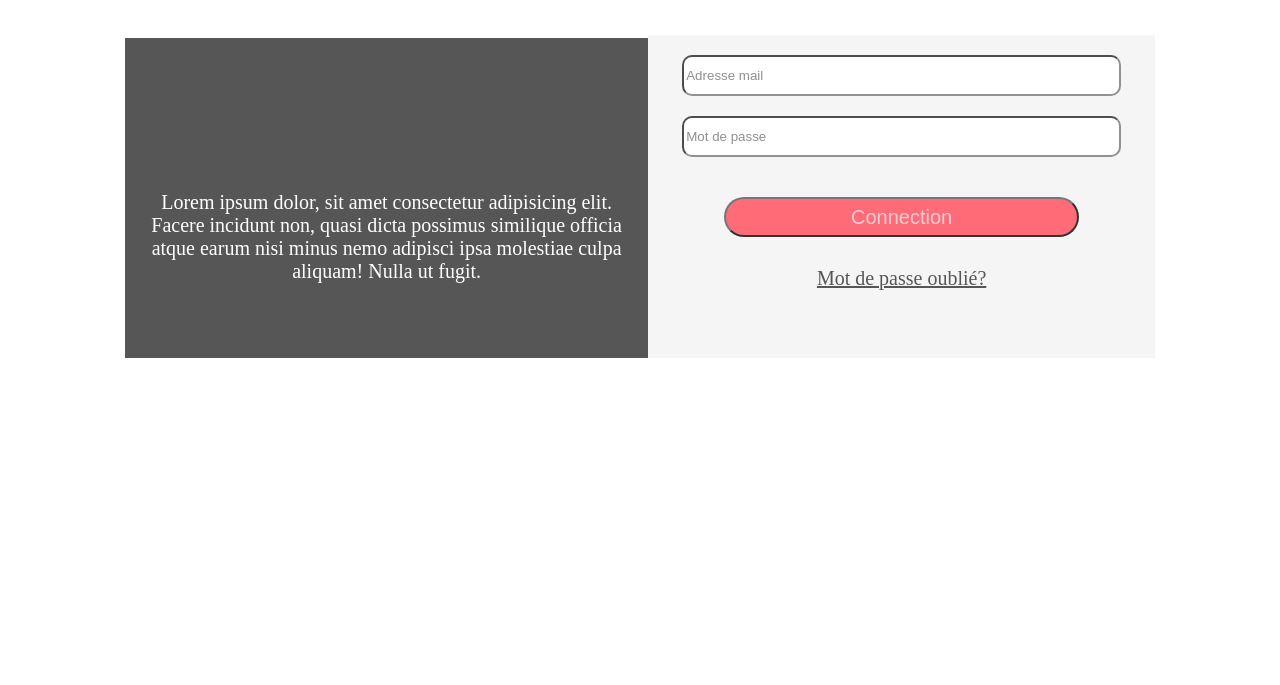
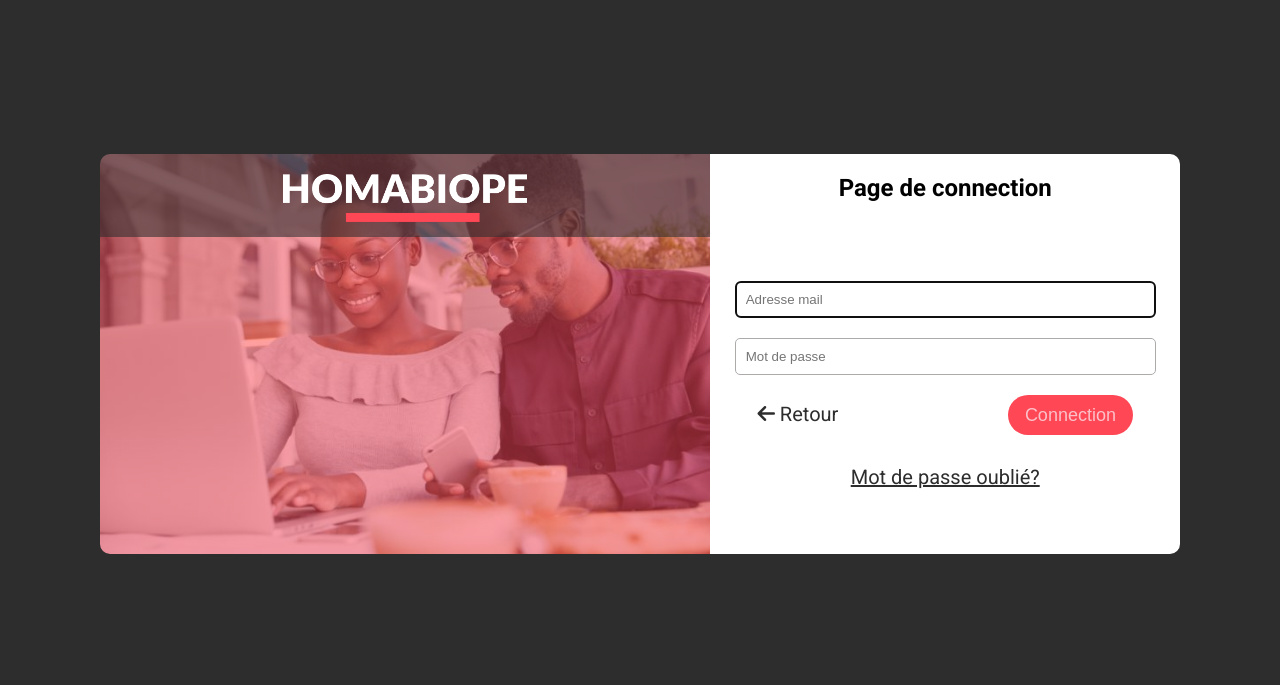
Before and after one commit to christoli/homabiope, a plain HTML site: page connection/page-de-connection.html in a window 1280 px wide. Drawn offline with Linux system fonts and the light colour scheme.

Commit message:
mis a jour des fichiers de connection, de creation de compte, d'historique, et du dashboord

```diff
--- a/connection/page-de-connection.css
+++ b/connection/page-de-connection.css
@@ -1,47 +1,45 @@
+@import url('https://fonts.googleapis.com/css2?family=Roboto:ital,wght@0,100;0,300;0,400;0,500;0,700;0,900;1,100;1,300;1,400;1,500;1,700;1,900&display=swap%27');
+
+body {
+    font-family: 'Roboto', sans-serif;
+    background-color: #2d2d2d;
+    margin: 0px;
+    padding: 0px;
+}
 .big-container{
-    padding: 20px;
-    background-image: url(HomaBiope-Croquis/images/bernd-klutsch-nE2HV5AUXFo-unsplash.jpg);
+    background-image: linear-gradient(rgba(255, 71, 86, 0.5), rgba(255, 71, 86, 0.5)), url(/HomaBiope-Croquis/images/search-information-internet-via-portable-laptop-computer-mobile-version.jpg);
     background-size: cover;
+    padding-bottom: 10%;
 }
-.black-color{
-    background-color: #2d2d2d;
-    opacity: 0.8;
-    margin: 10px;
-    height: 620px;
+
+.logo {
+    width: 100%;
+    text-align: center;
+    background-color: #2d2d2d95;
+    padding-bottom: 10px ;
+    margin-bottom: 30px;
 }
-.logo{
-    width: 90%;
-    height: 90px;
-    margin: auto;
-    margin-bottom: 12%;
-
+.logo img {
+    width: 40%;
+    margin-top: 20px;
 }
-.logo img{
-    margin-top: 20px ;
-    width: 100%;
-
-}
-.lorem{
-    margin-top: 10px;
+.form-container {
+    margin-top: 20px;
     width: 90%;
     margin: auto;
+    background-color: white;
+    border-radius: 0px 10px 10px 0px;
+}
+h2 {
     text-align: center;
-    color: white;
-    font-size: 20px;
 }
 
-.form-container{
-    background-color:#f3f3f3 ;
-    margin: 20px auto;
-    width: 90%;
-    height: 300px;
-
-}
 .email input, .password input{
     margin-bottom: 20px;
     width: 85%;
-    height: 35px;
-    border-radius: 10px;
+    border-radius: 5px;
+    border: 1px solid #adaaaa;
+    padding: 10px;
 }
 .email, .password{
     text-align: center;
@@ -49,11 +47,30 @@
 .email input{
     margin-top: 20px;
 }
+.inscription-item{
+    display: flex;
+    align-items: baseline;
+    width: 80%;
+    margin: auto;
+}
+.inscription{
+    width: 100%;
+        text-align: right;
+}
+.back{
+    text-align: left;
+    width: 50%;
+}
+.back a{
+    text-decoration: none;
+    color: #2d2d2d;
+}
 button{
+    border: none;
     border-radius: 20px;
-    width: 70%;
+    width: 50%;
     height: 40px;
-    font-size: 20px;
+    font-size: 18px;
     background-color:  #ff4756;
     color: #fcc0c8;
 }
@@ -69,6 +86,7 @@ button:hover{
     margin-top: 10px;
     text-align: center;
     margin-top: 30px;
+    padding-bottom: 40px;
 }
 a{
     font-size: 20px;
@@ -78,27 +96,33 @@ a:hover{
 color: #ff4756;
 }
 @media only screen and (min-width:730px){
-    .black-color{
-        height: 710px;
+    .form-container {
+        max-width: 550px;
     }
 }
-@media only screen and (min-width:1024px){
-    .black-color{
-        height: 320px;
+@media only screen and (min-width:992px){
+    .big-container {
+        background: none;
+        max-width: 1080px;
+        margin: auto;
+        margin-top: 12%;
+    }
+    .logo-and-form-container{
+        height: 400px ;
         display: flex;
     }
-    .form-container{
-        margin-top: -3px;
-        height: 323px;
-        width: 150%;
+    .form-container {
+        width: 100%;
+        height: 400px;
+
     }
-    .lorem{
-        margin-top: 13px;
+    .logo-container {
+        background-image: linear-gradient(rgba(255, 71, 86, 0.5), rgba(255, 71, 86, 0.5)), url(/HomaBiope-Croquis/images/search-information-internet-via-portable-laptop-computer.jpg);
+        background-size: cover;
+        border-radius: 10px 0px 0px 10px;
+        width: 130%;
     }
-    .big-container{
-        max-width: 1050px;
-        margin: auto;
+    .email{
+        padding-top: 40px;
     }
-
-
 }
--- a/connection/page-de-connection.html
+++ b/connection/page-de-connection.html
@@ -5,32 +5,40 @@
     <meta name="viewport" content="width=device-width, initial-scale=1.0">
     <title>page-de-connection</title>
     <link rel="stylesheet" href="page-de-connection.css">
+    <link rel="stylesheet" href="https://cdnjs.cloudflare.com/ajax/libs/font-awesome/6.1.1/css/all.min.css"
+        integrity="sha512-KfkfwYDsLkIlwQp6LFnl8zNdLGxu9YAA1QvwINks4PhcElQSvqcyVLLD9aMhXd13uQjoXtEKNosOWaZqXgel0g=="
+        crossorigin="anonymous" referrerpolicy="no-referrer" />
 </head>
 
 <body>
 
     <div class="big-container">
-        <div class="black-color">
-            <div class="backgrownd-image-container">
+        <div class="logo-and-form-container">
+            <div class="logo-container">
                 <div class="logo" >
-                    <a href="###"> <img src="HomaBiope-Croquis/Logo/logo-homabiope-blanc.png" alt="" width="100%"></a>
+                    <a href="###"> <img src="/HomaBiope-Croquis/Logo/logo-homabiope-blanc.png" alt="" width="100%"></a>
                 </div>
-                <div class="lorem">
-                    Lorem ipsum dolor, sit amet consectetur adipisicing elit. Facere incidunt non,
-                    quasi dicta possimus similique officia atque
-                    earum nisi minus nemo adipisci ipsa molestiae culpa aliquam! Nulla ut fugit.
-                </div>
+
             </div>
             <div class="form-container">
                 <form action="">
+                    <h2>Page de connection</h2>
                     <div class="email">
-                        <input type="email" name="" id="" placeholder="Adresse mail">
+                        <input type="email" name="" id="" placeholder="Adresse mail" autofocus required>
                     </div>
                     <div class="password">
-                        <input type="password" placeholder="Mot de passe">
+                        <input type="password" placeholder="Mot de passe" autofocus required>
                     </div>
-                    <div class="connection">
-                        <button>Connection</button>
+                    <div class="inscription-item">
+                        <div class="back">
+                            <a href="#">
+                                <i class="fa-solid fa-arrow-left"></i><span>&nbsp;Retour</span>
+                            </a>
+                        </div>
+                        <div class="inscription">
+                            <button>Connection</button>
+                        </div>
+
                     </div>
                     <div class="forgot-password">
                         <a href="##"> Mot de passe oublié?</a>
--- a/creation de compte/sign-up.css
+++ b/creation de compte/sign-up.css
@@ -8,16 +8,14 @@ body {
 }
 
 .big-container {
-    background-image: linear-gradient(rgba(255, 71, 86, 0.5), rgba(255, 71, 86, 0.5)), url(HomaBiope-Croquis/images/search-information-internet-via-portable-laptop-computer-mobile-version.jpg);
+    background-image: linear-gradient(rgba(255, 71, 86, 0.5), rgba(255, 71, 86, 0.5)), url(/HomaBiope-Croquis/images/search-information-internet-via-portable-laptop-computer-mobile-version.jpg);
     background-size: cover;
     padding-bottom: 10%;
 }
-
 h2 {
     text-align: center;
     padding: 10px;
 }
-
 .logo img {
     width: 40%;
     margin-top: 20px;
@@ -30,7 +28,6 @@ h2 {
     padding-bottom: 10px;
 }
 .form-container {
-    margin-top: 20px 0px 20px 0px;
     width: 90%;
     margin: auto;
     background-color: white;
@@ -39,18 +36,14 @@ h2 {
 
 .name-container {
     margin-top: 30px;
-
 }
-
 .name,
 .email,
 .password,
 .tel,
-.adress,
-.inscription {
+.adress {
     text-align: center;
 }
-
 .name input,
 .email input,
 .password input,
@@ -62,11 +55,9 @@ h2 {
     border: 1px solid #adaaaa;
     padding: 10px;
 }
-
 .name input {
     margin-top: 15px;
 }
-
 .inscription button {
     border-radius: 20px;
     border: none;
@@ -77,8 +68,28 @@ h2 {
     color: #fcc0c8;
     margin-top: 20px;
     margin-bottom: 40px;
-
 }
+.inscription-item{
+    display: flex;
+    align-items: baseline;
+    width: 80%;
+    margin: auto;
+}
+.inscription{
+    width: 100%;
+        text-align: right;
+}
+.back{
+    text-align: left;
+    width: 50%;
+}
+.back a{
+    text-decoration: none;
+    color: #2d2d2d;
+}
+a:hover{
+    color: #ff4756;
+    }
 
 button:hover {
     transform: scale(1, 1.3);
@@ -91,7 +102,6 @@ button:hover {
     height: 35px;
     margin: auto;
 }
-
 .male-female-container {
     display: flex;
     justify-content: space-around;
@@ -109,7 +119,7 @@ button:hover {
         background: none;
         max-width: 1080px;
         margin: auto;
-        margin-top: 18%;
+        margin-top: 12%;
 
     }
     .form-container {
@@ -117,7 +127,7 @@ button:hover {
     }
 
     .logo-container {
-        background-image: linear-gradient(rgba(255, 71, 86, 0.5), rgba(255, 71, 86, 0.5)), url(HomaBiope-Croquis/images/search-information-internet-via-portable-laptop-computer.jpg);
+        background-image: linear-gradient(rgba(255, 71, 86, 0.5), rgba(255, 71, 86, 0.5)), url(/HomaBiope-Croquis/images/search-information-internet-via-portable-laptop-computer.jpg);
         background-size: cover;
         border-radius: 10px 0px 0px 10px;
         width: 50%;
@@ -149,6 +159,5 @@ button:hover {
     .email input,
     .adress input {
         width: 100%;
-
     }
 }
--- a/historique/page-historique.css
+++ b/historique/page-historique.css
@@ -1,41 +1,46 @@
+@import url('https://fonts.googleapis.com/css2?family=Roboto:ital,wght@0,100;0,300;0,400;0,500;0,700;0,900;1,100;1,300;1,400;1,500;1,700;1,900&display=swap%27');
+
+body {
+    font-family: 'Roboto', sans-serif;
+    background-color: #2d2d2d;
+    margin: 0px;
+    padding: 0px;
+}
 .big-container{
-    padding: 10px;
-    background-image: url(HomaBiope-Croquis/images/bernd-klutsch-nE2HV5AUXFo-unsplash.jpg);
+    background-image: linear-gradient(rgba(255, 71, 86, 0.5), rgba(255, 71, 86, 0.5)), url(/HomaBiope-Croquis/images/search-information-internet-via-portable-laptop-computer-mobile-version.jpg);
     background-size: cover;
+    padding-bottom: 10%;
 }
-.black-color{
-    background-color: #2d2d2d;
-    opacity: 0.8;
-    margin: 10px;
-    height: 680px;
+.logo img {
+    width: 70%;
+    margin-top: 20px;
+    margin-left:20px ;
 }
-.logo{
-    width: 30%;
-    height: 90px;
-
+.logo {
+    width: 100%;
 }
-.logo img{
-    margin: 10px 0px 20px 5%;
-    width: 90%;
-    height: 60%;
-}
-.header-container{
+header{
     display: flex;
-
+    background-color: #2d2d2d95;
+    align-items: center;
+    font-size: 20px;
+    color: #2d2d2d95;;
 }
 .menu-bar{
     display: flex;
     justify-content: space-around;
 }
 .request a, .historique a,.compte a{
-    color: rgb(207, 201, 201);
+    color: white;
     text-decoration: none;
-
+    font-size: 15px;
 }
 .request a, .historique a{
-    margin-left: 10%;
-    padding: 1px;
+    margin-right: 10px;
 }
+a:hover{
+    color: #ff4756;
+    }
 .menus-bar{
     width: 60%;
 }
@@ -43,50 +48,52 @@
     text-align: center;
     margin-top: 20px;
 }
-.header-container{
-    align-items: center;
-    font-size: 20px;
-    color: rgb(207, 201, 201);
-}
 h2{
     text-align: center;
-    color: rgb(207, 201, 201);
+    color: #110d0d95;
+    padding-top: 20px;
 }
 .table-container{
-    color:rgb(207, 201, 201);
+    color:#110d0d95;
     margin-left: 15px;
 }
 td{
-    /* width:13.5% ; */
     height: 50px;
-    border: 1px solid white;
+    border: 1px solid #2d2d2d95;;
 }
 th{
-    /* width: 15%; */
     height: 30px;
-    border: 1px solid white;
+    border: 1px solid #2d2d2d95;
 }
 .eye{
     margin: 10px 0px 10px 10%;
-    color:rgb(207, 201, 201);
+    color:#2d2d2d95;;
 }
 .delete{
     margin: 17%;
-    color:rgb(207, 201, 201);
+    color:#2d2d2d95;;
 }
 .copyright{
     text-align: center;
     margin-top: 20px;
     font-size: 25px;
-    color:rgb(207, 201, 201);
+    color:#2d2d2d95;
+    padding-bottom: 5%;
 }
-.copyright{
-    text-align: center;
-    margin-top: 20px;
-    font-size: 25px;
-    color:rgb(207, 201, 201);
+.white-backgrowd{
+    background-color: white;
+    width: 90%;
+    margin: auto;
 }
-@media only screen and (min-width:1024px){
+@media only screen and (min-width: 700px){
+    .logo img{
+        max-width: 350px;
+    }
+    .request a, .historique a,.compte a{
+        font-size: 27px;
+    }
+}
+@media only screen and (min-width:992px){
     .menu-bar{
         width: 47%;
         justify-content: space-between;
@@ -97,7 +104,7 @@ th{
         font-size: 28px;
     }
     .request a, .historique a{
-        margin-left: 0;
+        margin-right:20px;
         padding: 0;
     }
     .historique a{
@@ -118,12 +125,10 @@ th{
     th{
         font-size: 30px;
     }
-    .black-color{
-        height: 750px;
-    }
     .big-container{
         max-width: 1050px;
         margin: auto;
     }
 
+
 }
--- a/traitement des données/traitement-des-données.css
+++ b/traitement des données/traitement-des-données.css
@@ -3,34 +3,39 @@
 
 body {
     font-family: 'Roboto', sans-serif;
-
     margin: 0px;
     padding: 0px;
+    background-color: #2d2d2d;
 }
 .big-container{
-
+        background-image: linear-gradient(rgba(255, 71, 86, 0.5), rgba(255, 71, 86, 0.5)), url(/HomaBiope-Croquis/images/search-information-internet-via-portable-laptop-computer-mobile-version.jpg);
+        background-size: cover;
+        padding-bottom: 10%;
 }
 .logo img {
-    width: 90%;
-    margin-top: 20px;
+    width: 70%;
+    margin-top: 0px;
+    margin-left:20px ;
 }
-
 .logo {
-    width: 45%;
-    text-align: center;
-    padding-bottom: 10px;
+    width: 100%;
 }
 .header-container{
     display: flex;
+    background-color: #2d2d2d95;
+    padding-top: 20px;
+    padding-bottom: 20px;
+    align-items: center;
+    font-size: 20px;
 }
 .menu-bar{
     display: flex;
     justify-content: space-around;
 }
 .request a, .list a,.profile a{
-   color: #2d2d2d95;
+   color: white;
     text-decoration: none;
-
+    padding: 8px;
 }
 .menus-bar{
     width: 60%;
@@ -39,15 +44,10 @@ body {
     text-align: center;
     margin-top: 20px;
 }
-.header-container{
-    align-items: center;
-    font-size: 20px;
-
-}
 h2{
     text-align: center;
     color: #2d2d2d95;
-
+    padding-top: 10px;
 }
 .empty-box{
     width: 80%;
@@ -90,16 +90,16 @@ button:hover{
 }
 .document-type select{
     width: 70%;
-    height: 40px;
+    height:30px;
     font-size: 11px;
     text-align: center;
+    margin-top: 7px;
 }
 .search-bar{
     text-align: center;
     margin-bottom: 20px;
 }
 .table-container{
-
     margin-left: 15px;
 }
 td{
@@ -109,6 +109,7 @@ td{
 th{
     height: 20px;
     border: 1px solid #2d2d2d95;
+    color: #747272;
 
 }
 .eye{
@@ -119,17 +120,19 @@ th{
     margin: 17%;
     color:#2d2d2d95;
 }
-footer{
-    position: fixed;
-    bottom: 0px;
-    background-color: #2d2d2d95;
-    width: 100%;
-}
+
 .copyright{
     text-align: center;
-    font-size: 20px;
-    color:white;
-
+    margin-top: 20px;
+    font-size: 25px;
+    color:#2d2d2d95;
+    padding-bottom: 5%;
+}
+.white-backgrowd{
+    background-color: white;
+    width: 90%;
+    margin: auto;
+    border-radius: 10px;
 }
 @media only screen and (min-width:400px){
     .document-type select{
@@ -142,7 +145,9 @@ footer{
     }
     .request a, .list a,.profile a{
         font-size: 25px;
-
+    }
+    .logo img{
+        max-width: 350px;
     }
 }
 @media only screen and (min-width:992px){
@@ -153,6 +158,7 @@ footer{
     }
     .request a, .list a,.profile a{
         font-size: 30px;
+        padding: 20px;
 
     }
     .menu-bar{
@@ -164,21 +170,23 @@ footer{
         justify-content: space-around;
         font-size: 28px;
     }
+    .search-icone {
+        color: #2d2d2d95;
+    }
     .profile{
         margin-top: -0.5px;
-    }
-    .logo{
-        height: 150px;
+        margin-left: 40px;
     }
     h2{
-        margin: 50px;
+        padding-top: 10px;
         font-size: 45px;
     }
     .document{
         visibility: visible;
-        color:rgb(207, 201, 201);
-        font-size: 28px;
+        color:#2d2d2d95;
+        font-size: 20px;
         margin-left: 20px;
+        margin-top: 7px;
     }
     .document-type-and-search-container{
         display: flex;
@@ -194,7 +202,7 @@ footer{
         margin-right: 30px;
     }
     .big-container{
-        max-width: 1050px;
+        max-width: 992px;
         margin: auto;
     }
 
--- a/utilisateur enregistré/Liste-des-Utilisateurs-enregistrés.css
+++ b/utilisateur enregistré/Liste-des-Utilisateurs-enregistrés.css
@@ -1,24 +1,30 @@
 @import url('https://fonts.googleapis.com/css2?family=Roboto:ital,wght@0,100;0,300;0,400;0,500;0,700;0,900;1,100;1,300;1,400;1,500;1,700;1,900&display=swap%27');
-body{
+
+body {
     font-family: 'Roboto', sans-serif;
+    margin: 0px;
+    padding: 0px;
+    background-color: #2d2d2d;
 }
 .big-container{
-    padding: 10px;
-    background-image: url(HomaBiope-Croquis/images/bernd-klutsch-nE2HV5AUXFo-unsplash.jpg);
+    background-image: linear-gradient(rgba(255, 71, 86, 0.5), rgba(255, 71, 86, 0.5)), url(/HomaBiope-Croquis/images/search-information-internet-via-portable-laptop-computer-mobile-version.jpg);
     background-size: cover;
+    padding-bottom: 10%;
 }
-.black-color{
-    background-color: #2d2d2d;
-    opacity: 0.8;
-    margin: 10px;
-    height: 680px;
+.logo img {
+    width: 70%;
+    margin-top: 0px;
+    margin-left:20px ;
 }
-.logo{
-    width: 45%;
-    height: 90px;
+
+.logo {
+    width: 100%;
 }
 .header-container{
     display: flex;
+    background-color: #2d2d2d95;
+    padding-top: 20px;
+    padding-bottom: 20px;
 }
 .menu-bar{
     display: flex;
@@ -27,6 +33,7 @@ body{
 .request a, .list a,.profile a{
     color: rgb(207, 201, 201);
     text-decoration: none;
+    padding: 8px;
 }
 .menus-bar{
     width: 60%;
@@ -38,18 +45,24 @@ body{
 .header-container{
     align-items: center;
     font-size: 20px;
-    color: rgb(207, 201, 201);
+    color: white;
+}
+.white-backgrowd{
+    background-color: white;
+    width: 90%;
+    margin: auto;
+    border-radius: 10px;
 }
 h2{
     text-align: center;
     color: rgb(207, 201, 201);
-
 }
 .empty-box{
     width: 80%;
     height: 30px;
+    border: 1px solid #2d2d2d95;
     border-radius: 15px;
-    background-color: white;
+    background-color:white;
     display: flex;
     align-items: center;
     margin: auto;
@@ -70,6 +83,7 @@ button{
     font-size: 20px;
     background-color:  #ff4756;
     color: #fcc0c8;
+    border: none;
 }
 button:hover{
     transform: scale(1,1.3);
@@ -86,28 +100,40 @@ button:hover{
 td{
     width:13.5% ;
     height: 50px;
-    border: 1px solid white;
+    border: 1px solid #2d2d2d95;
 }
 th{
     width: 15%;
     height: 30px;
-    border: 1px solid white;
+    border: 1px solid #2d2d2d95;
 }
 .eye{
-    margin-left: 10px;
-    color:rgb(207, 201, 201);
+    margin: 10px 0px 10px 10%;
+    color:#2d2d2d95;
 }
 .delete{
-    margin-left: 40px;
-    color:rgb(207, 201, 201);
+    margin: 17%;
+    color:#2d2d2d95;
 }
 .copyright{
     text-align: center;
     margin-top: 20px;
     font-size: 25px;
     color:rgb(207, 201, 201);
+    padding-bottom: 5%;
 }
-@media only screen and (min-width:1024px){
+@media only screen and (min-width:600px){
+    .document-type select{
+        font-size: 20px;
+    }
+    .request a, .list a,.profile a{
+        font-size: 25px;
+    }
+    .logo img{
+        max-width: 350px;
+    }
+}
+@media only screen and (min-width:992px){
     .menu-bar{
         width: 47%;
         justify-content: space-between;
@@ -119,9 +145,12 @@ th{
     }
     .profile{
         margin-top: -0.5px;
+        margin-left: 40px;
     }
-    .logo{
-        height: 150px;
+    .request a, .list a,.profile a{
+        font-size: 30px;
+        padding: 20px;
+
     }
     h2{
         margin: 50px;
@@ -146,8 +175,9 @@ th{
     .search-bar{
         width: 30%;
     }
-    .black-color{
-        height: 750px;
+    .big-container{
+        max-width: 992px;
+        margin: auto;
     }
 
 }
```
Also changed, not shown: creation de compte/sign-up.html (+14 -3 lines), historique/page-historique.html (+9 -6 lines), traitement des données/traitement-des-données.html (+4 -5 lines), utilisateur enregistré/Liste-des-Utilisateurs-enregistrés.html (+8 -7 lines).
